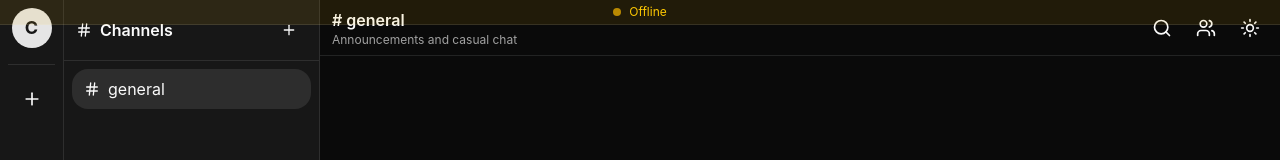
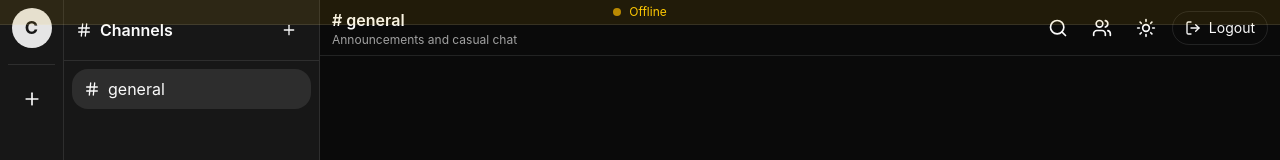
Before and after one commit to DEVMANISHOFFL/GO-chat, a Next.js app in the folder client/: page /rooms/general in a window 1280 px wide. Shown: the top 160 px of the page. Built offline with nearby package versions, Linux system fonts and the light colour scheme; no server answers.

Commit message:
added logout

```diff
--- a/client/components/layout/AppShell.tsx
+++ b/client/components/layout/AppShell.tsx
@@ -18,6 +18,7 @@ import type { Room, Message } from '@/lib/types';
 import { wsManager } from '@/lib/ws';
 import type { WSStatus } from '@/lib/ws-types';
 import { makeTempId } from '@/lib/tempId';
+import LogoutButton from '../auth/LogoutButton';
 
 
 type MessagesByRoom = Record<string, Message[]>;
@@ -293,6 +294,9 @@ export default function AppShell({
                         onSearch={() => setQsOpen(true)}
                         onOpenRightPanel={() => setRightOpen(true)}
                     />
+                    <div className="ml-auto">
+                        <LogoutButton />
+                    </div>
                 </div>
 
                 {/* Gate list until identity is known to avoid side flips */}
```
